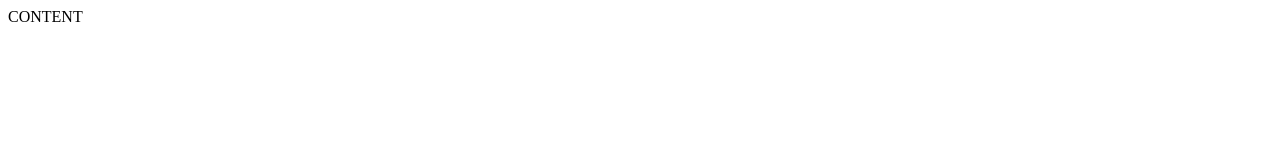
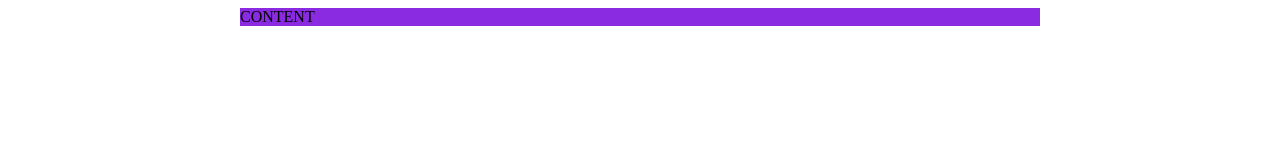
Before and after one commit to rokmanas/4mergaite, a plain HTML site: page index.html in a window 1280 px wide. Drawn offline with Linux system fonts and the light colour scheme.

Commit message:
Centeret content

```diff
--- a/index.html
+++ b/index.html
@@ -4,8 +4,11 @@
     <meta charset="UTF-8">
     <meta name="viewport" content="width=device-width, initial-scale=1.0">
     <title>Mergaite</title>
+    <link rel="stylesheet" href="./main.css">
 </head>
 <body>
-    CONTENT
+    <div>
+        CONTENT
+    </div>
 </body>
 </html>
--- /dev/null
+++ b/main.css
@@ -0,0 +1,6 @@
+div {
+    background-color: blueviolet;
+    margin-left: calc( (100% - 800px) / 2);
+    width: 800px;
+
+}
```
